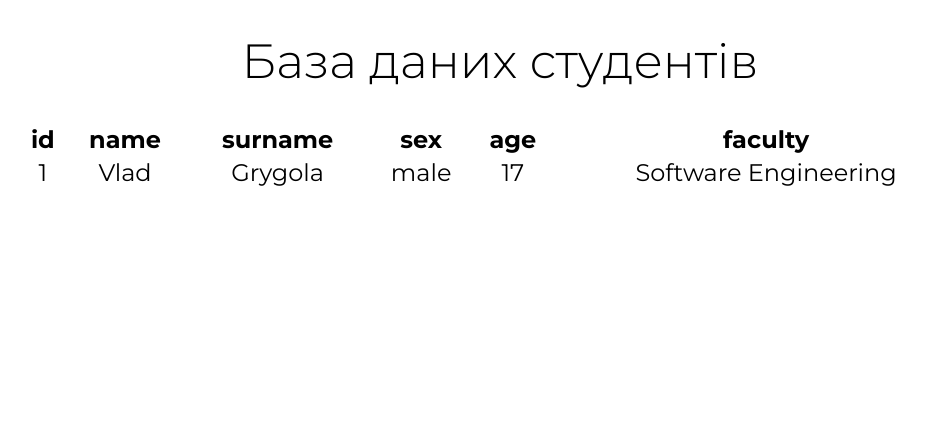
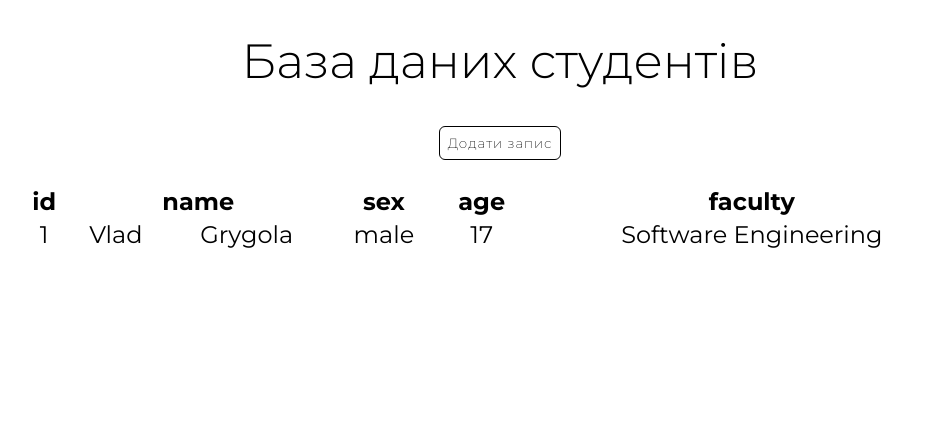
Before and after one commit to VladGrygola/students, a PHP site: page / in a window 1280 px wide. Shown: the top 447 px of the page, without its empty margins (140-1066 px from the left). Run offline with PHP 8.4, Linux system fonts and the light colour scheme.

Commit message:
Add 'New row' button
Without action

```diff
--- a/html/localhost/www/css/main.css
+++ b/html/localhost/www/css/main.css
@@ -7,6 +7,27 @@ body {
 h1 {
     font-weight: 300;
     text-align: center;
+}
+button {
+    margin: 4px;
+    padding: 8px;
+    font-family: 'Montserrat';
+	font-weight: lighter;
+	letter-spacing: 1px;
+
+	outline: 0 !important;
+	border: solid 1px black;
+	border-radius: 6px;
+	background-color: white;
+}
+button:hover {
+    color: white;
+    border: solid 1px gray;
+	background-color: gray;
+}
+button:active {
+	background-color: black;
+	border: solid 1px black;
 }
 table {
     width: 100%;
--- a/html/localhost/www/index.php
+++ b/html/localhost/www/index.php
@@ -10,12 +10,14 @@
     <div id = "back">
         <div id = "content">
             <h1>База даних студентів</h1>
+            <div style="text-align: center; margin-bottom: 20px">
+                <button>Додати запис</button>
+            </div>
             <!-- This table will be replaced by PHP script -->
             <table>
                 <tr>
                     <th>id</th>
-                    <th>name</th>
-                    <th>surname</th>
+                    <th colspan="2">name</th>
                     <th>sex</th>
                     <th>age</th>
                     <th>faculty</th>
```
